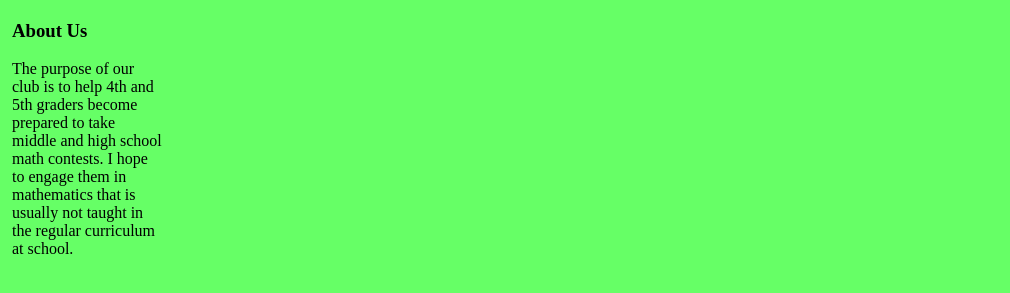
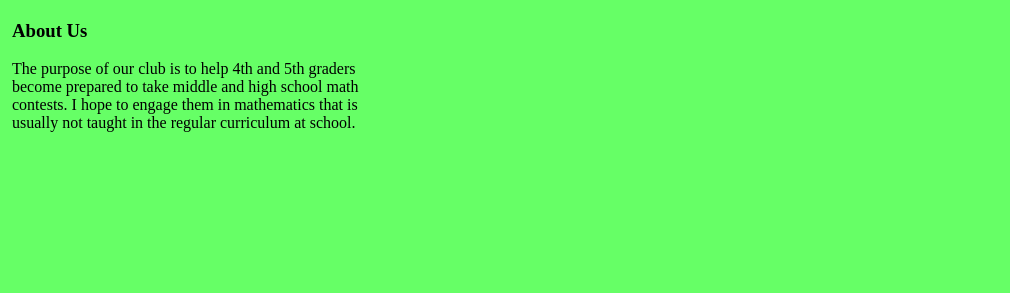
Before and after one commit to mrsamathclub/mrsamathclub.github.io, a plain HTML site: page home/index.html in a window 1280 px wide. Shown: the part 165-458 px from the top of the page, without its empty margins (0-1010 px from the left). Drawn offline with Linux system fonts and the light colour scheme.

Commit message:
Update index.html

```diff
--- a/home/index.html
+++ b/home/index.html
@@ -18,7 +18,7 @@
   <h1>Welcome to the MRSA Math Club Home Page!</h1>
   <img src = "http://files.ctctcdn.com/4b3ab8a8001/28e051c0-2935-4ebe-b273-8cd056cf6f00.jpg" style = "height: 70px; width: 70px;" />
   <h3 class = "desc">About Us</h3>
-  <p class = "desc" style = "width: 150px;">The purpose of our club is to help 4th and 5th graders become prepared to take middle and high school math
+  <p class = "desc" style = "width: 350px;">The purpose of our club is to help 4th and 5th graders become prepared to take middle and high school math
   contests. I hope to engage them in mathematics that is usually not taught in the regular curriculum at school. </p>
 </body>
 </html>
```
